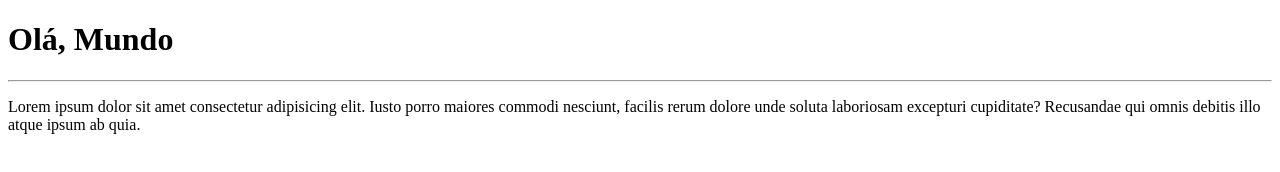
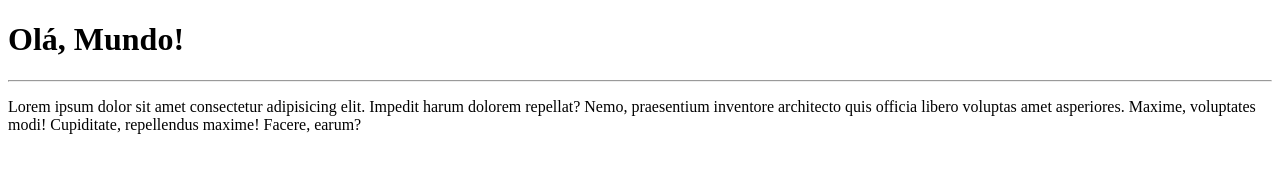
Before and after one commit to sarah-martins/Ola-Mundo, a plain HTML site: page site-exemplo/index.html in a window 1280 px wide. Drawn offline with Linux system fonts and the light colour scheme.

Commit message:
criei a página principal

```diff
--- a/index.html
+++ b/site-exemplo/index.html
@@ -7,9 +7,9 @@
     <title>Meu primeiro site em repositório</title>
 </head>
 <body>
-    <h1>Olá, Mundo</h1>
+    <h1>Olá, Mundo!</h1>
     <hr>
-    <p>Lorem ipsum dolor sit amet consectetur adipisicing elit. Iusto porro maiores commodi nesciunt, facilis rerum dolore unde soluta laboriosam excepturi cupiditate? Recusandae qui omnis debitis illo atque ipsum ab quia.</p>
+    <p>Lorem ipsum dolor sit amet consectetur adipisicing elit. Impedit harum dolorem repellat? Nemo, praesentium inventore architecto quis officia libero voluptas amet asperiores. Maxime, voluptates modi! Cupiditate, repellendus maxime! Facere, earum?</p>
 
 </body>
 </html>
```
Also changed, not shown: 1 other file.
